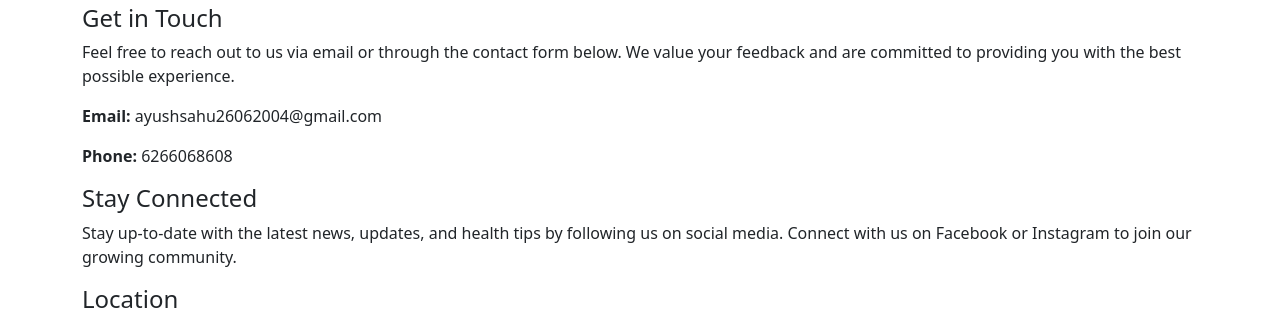
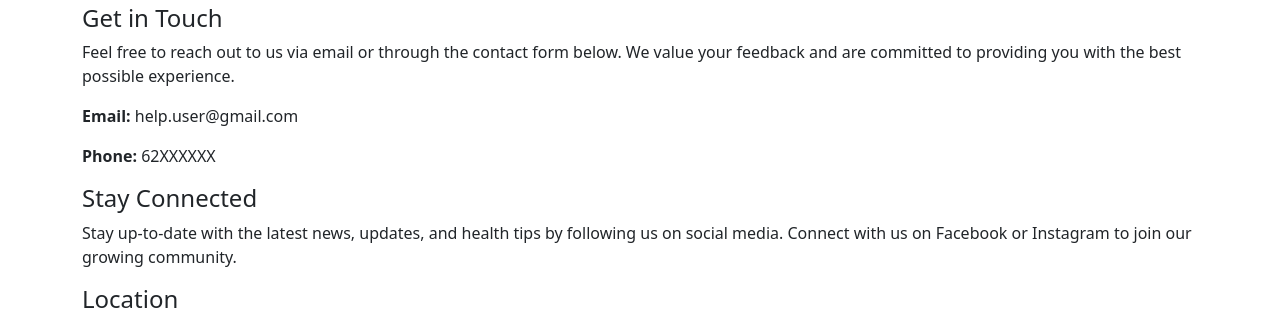
Before and after one commit to Magacrk/healthbyte, a Flask app: page /contact in a window 1280 px wide. Shown: the part 198-512 px from the top of the page. Run offline with Flask 3, Linux system fonts and the light colour scheme; parts of the project's set-up code (start-up, migrations or seed data) failed here and were passed over.

Commit message:
contact.html

```diff
--- a/templates/contact.html
+++ b/templates/contact.html
@@ -21,8 +21,8 @@
 </h4>
 <p>Feel free to reach out to us via email or through the contact form below. We value your feedback and are committed to providing you with the best possible experience.
 </p>
-<p><b>Email:</b> ayushsahu26062004@gmail.com</p>
-<p><b>Phone:</b> 6266068608</p>
+<p><b>Email:</b> help.user@gmail.com</p>
+<p><b>Phone:</b> 62XXXXXX</p>
 
 
 <h4>Stay Connected</h4>
```
